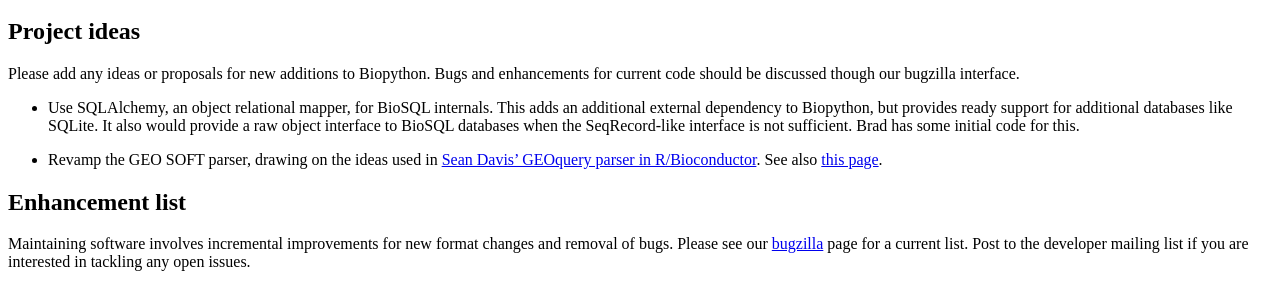
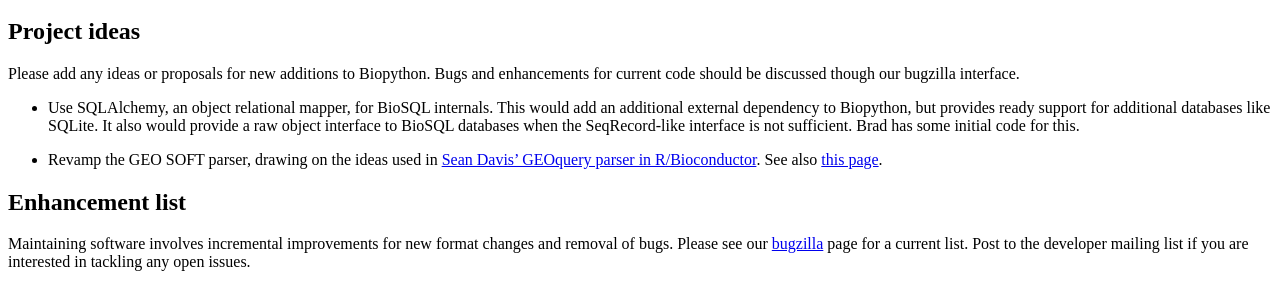
Before and after one commit to biopython/biopython.github.io, a Jekyll site: the page built from wiki/Active_projects.md, in a window 1280 px wide. Shown: the part 339-630 px from the top of the page. Built offline with Jekyll 4.4.1, drawn with Linux system fonts in a browser that asks for light colours.

Commit message:
/* Project ideas */

```diff
--- a/wiki/Active_projects.md
+++ b/wiki/Active_projects.md
@@ -38,7 +38,7 @@ and enhancements for current code should be discussed though our
 bugzilla interface.
 
 -   Use SQLAlchemy, an object relational mapper, for BioSQL internals.
-    This adds an additional external dependency to Biopython, but
+    This would add an additional external dependency to Biopython, but
     provides ready support for additional databases like SQLite. It also
     would provide a raw object interface to BioSQL databases when the
     SeqRecord-like interface is not sufficient. Brad has some initial
```
Also changed, not shown: 1 other file.
